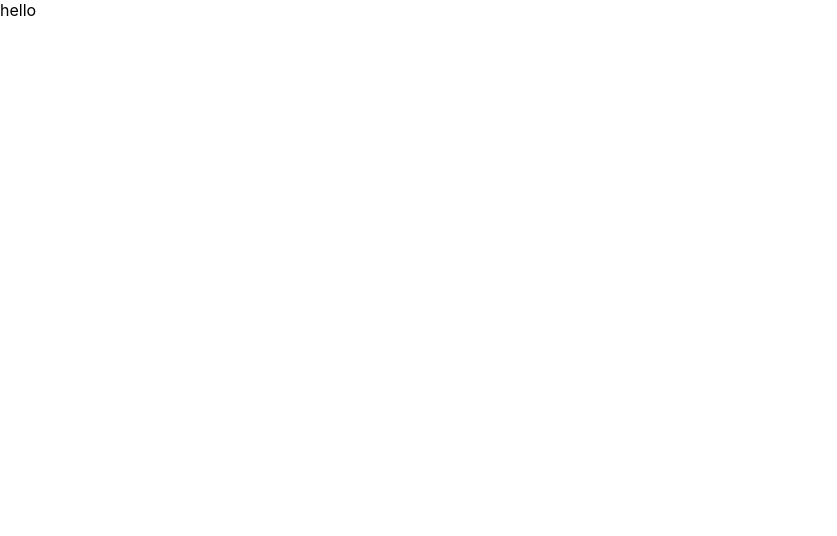
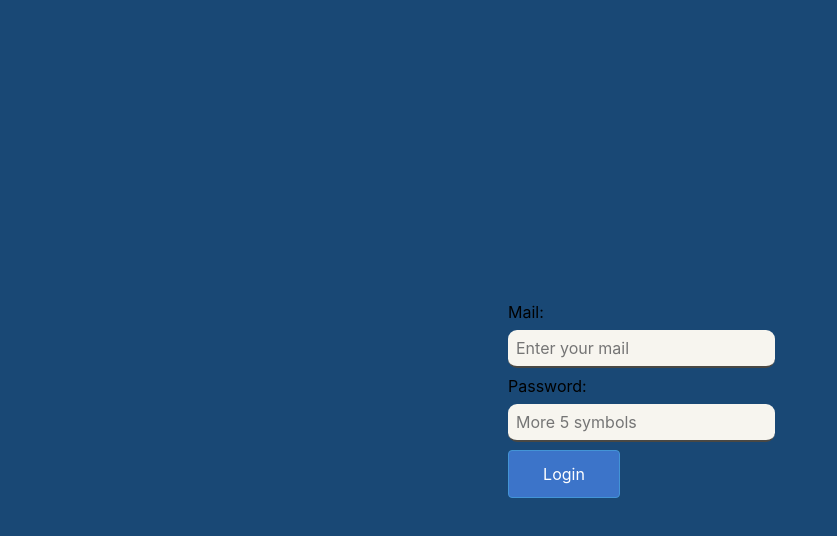
Before and after one commit to Arshaluys84/reqres, a React (Create React App) app: page / in a window 1280 px wide. Shown: the top 536 px of the page, without its empty margins (0-837 px from the left). Built offline with nearby package versions, Linux system fonts and the light colour scheme.

Commit message:
add Login UI components

```diff
--- a/src/App.js
+++ b/src/App.js
@@ -1,5 +1,47 @@
-function App() {
-  return <div>hello</div>;
-}
+// import { Login } from "./components/Login";
+
+// function App() {
+//   return (
+//     <div>
+//       hello
+//       <Login />
+//     </div>
+//   );
+// }
+
+// export default App;
+import { useEffect, useState } from "react";
+import { Login } from "./components/Login";
+
+import { Pagination } from "react-pagination-bar";
+import "react-pagination-bar/dist/index.css";
+
+const App = () => {
+  const [isLogin, setIsLogin] = useState(false);
+  const [currentPage, setCurrentPage] = useState(1);
+  const pagePostsLimit = 6;
+
+  const onLoginHandler = (loginProps) => {
+    setIsLogin(loginProps);
+  };
+
+  return (
+    <div className="App">
+      {!isLogin && <Login onLogin={onLoginHandler} />}
+      {isLogin && (
+        <div>
+          helllooooo
+          <Pagination
+            initialPage={currentPage}
+            itemsPerPage={pagePostsLimit}
+            onPageСhange={(pageNumber) => setCurrentPage(pageNumber)}
+            totalItems={30}
+            pageNeighbours={2}
+          />
+        </div>
+      )}
+    </div>
+  );
+};
 
 export default App;
--- /dev/null
+++ b/src/components/Login/index.css
@@ -0,0 +1,8 @@
+.login {
+    width: 100%;
+    height: 100vh;
+    display: flex;
+    justify-content: center;
+    align-items: center;
+    background-color: #194875;
+  }
--- /dev/null
+++ b/src/components/Login/index.js
@@ -0,0 +1,50 @@
+import { useState } from "react";
+import { Button } from "../UI/Button";
+import { Input } from "../UI/Input";
+
+import "./index.css";
+
+export const Login = ({ onLogin }) => {
+  const [loginData, setLoginData] = useState({ mail: "", password: "" });
+  const onChangeHandler = (event) => {
+    setLoginData((prev) => ({
+      ...prev,
+      [event.target.name]: event.target.value,
+    }));
+  };
+  const submitHandler = (event) => {
+    event.preventDefault();
+    if (loginData.mail.length < 5 || loginData.password.length < 5) {
+      return;
+    }
+
+    onLogin(true);
+    setLoginData({ mail: "", password: "" });
+  };
+
+  return (
+    <div className="login">
+      <form onSubmit={submitHandler}>
+        <label htmlFor="login">Mail:</label>
+        <Input
+          type="email"
+          id="login"
+          placeholder="Enter your mail"
+          name="mail"
+          value={loginData.mail}
+          onChange={onChangeHandler}
+        />
+        <label htmlFor="password">Password:</label>
+        <Input
+          type="password"
+          id="password"
+          placeholder="More 5 symbols"
+          name="password"
+          value={loginData.password}
+          onChange={onChangeHandler}
+        />
+        <Button>Login</Button>
+      </form>
+    </div>
+  );
+};
--- /dev/null
+++ b/src/components/UI/Button/index.css
@@ -0,0 +1,17 @@
+.button {
+    width: 7rem;
+    height: 3rem;
+    padding: 0.5rem 1.5rem;
+    background-color: #3c74c9;
+    color: white;
+    border: 1px solid #4394d6;
+    border-radius: 4px;
+    cursor: pointer;
+    font: inherit;
+  }
+
+  .button:hover,
+  .button:active {
+    background-color: #2d0c7a;
+    border-color: #080955;
+  }
--- /dev/null
+++ b/src/components/UI/Button/index.js
@@ -0,0 +1,5 @@
+import "./index.css";
+
+export const Button = ({ children }) => {
+  return <button className="button">{children}</button>;
+};
--- /dev/null
+++ b/src/components/UI/Input/index.css
@@ -0,0 +1,12 @@
+.input {
+    display: block;
+    width: 95%;
+    padding: 0.5rem;
+    margin: 0.5rem 0rem;
+    border-radius: 9px;
+    border: none;
+    border-bottom: 2px solid #494844;
+    font-size: 1.5rem;
+    font: inherit;
+    background-color: #f7f5ef;
+  }
--- /dev/null
+++ b/src/components/UI/Input/index.js
@@ -0,0 +1,15 @@
+import "./index.css";
+
+export const Input = ({ type, id, name, placeholder, value, onChange }) => {
+  return (
+    <input
+      className="input"
+      type={type}
+      id={id}
+      name={name}
+      placeholder={placeholder}
+      value={value}
+      onChange={onChange}
+    />
+  );
+};
```
